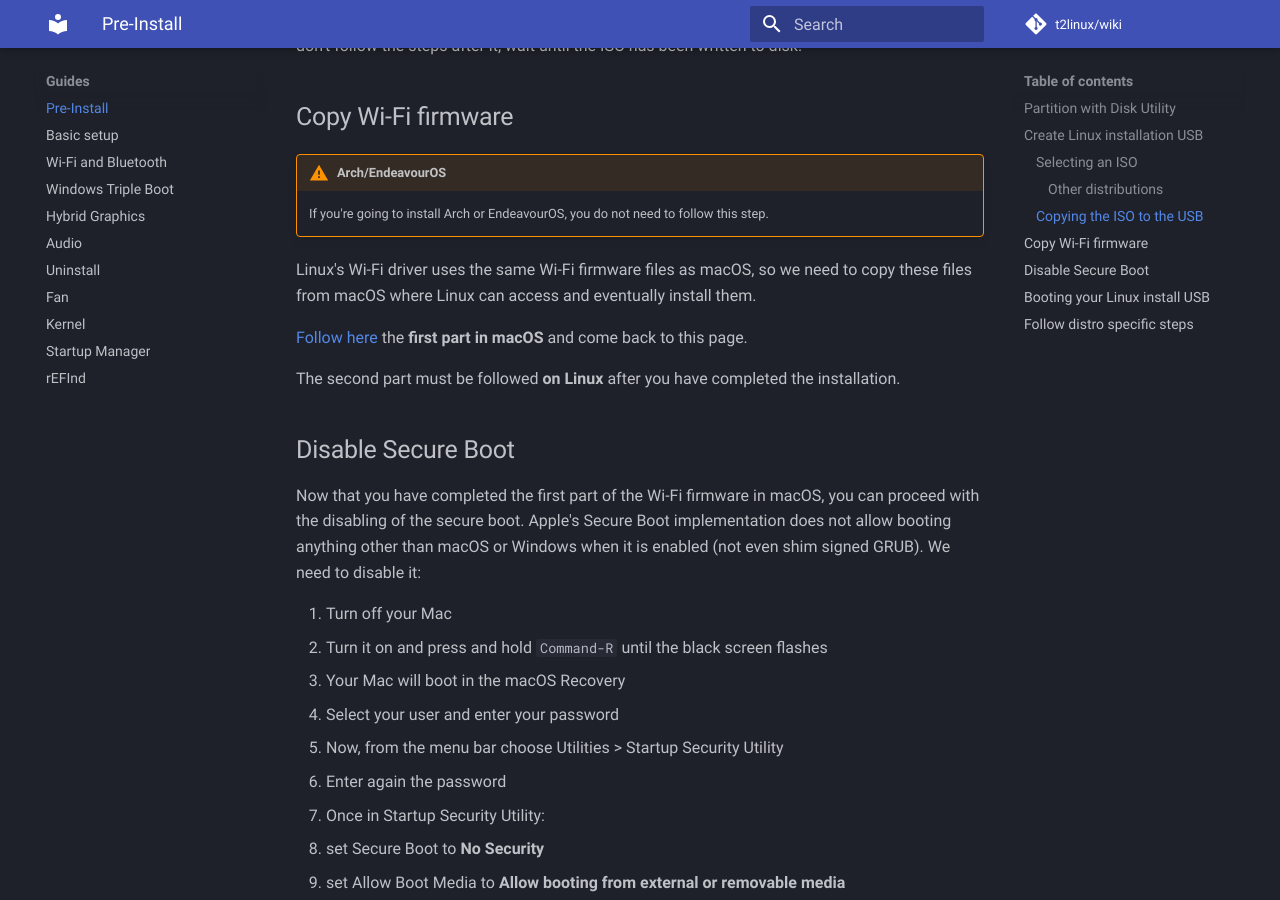
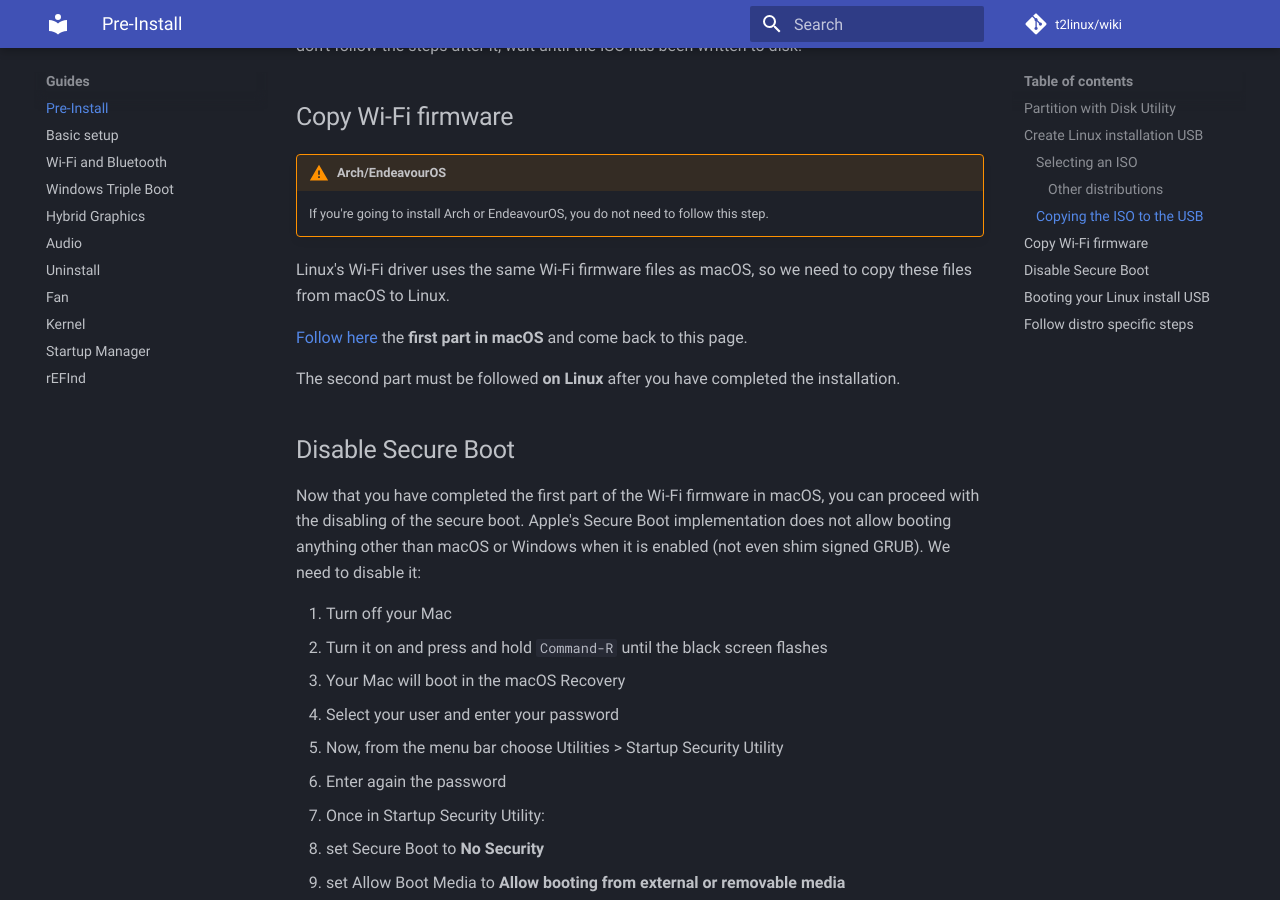
Before and after one commit to t2linux/wiki, an MkDocs documentation site: the page built from docs/guides/preinstall.md, in a window 1280 px wide and 900 px high, scrolled down 2452 px. Built offline with MkDocs 1.6.1 and Material for MkDocs 9.7.7, drawn with Linux system fonts in a browser that asks for light colours; comment, search, counter and statistics services are not loaded.

Commit message:
Update preinstall.md

```diff
--- a/docs/guides/preinstall.md
+++ b/docs/guides/preinstall.md
@@ -72,7 +72,7 @@ While the installation image is being written to the USB, you can skip to [Copy
 !!! Warning "Arch/EndeavourOS"
     If you're going to install Arch or EndeavourOS, you do not need to follow this step.
 
-Linux's Wi-Fi driver uses the same Wi-Fi firmware files as macOS, so we need to copy these files from macOS where Linux can access and eventually install them.
+Linux's Wi-Fi driver uses the same Wi-Fi firmware files as macOS, so we need to copy these files from macOS to Linux.
 
 [Follow here](https://wiki.t2linux.org/guides/wifi-bluetooth/#on-macos) the **first part in macOS** and come back to this page.
 
```
